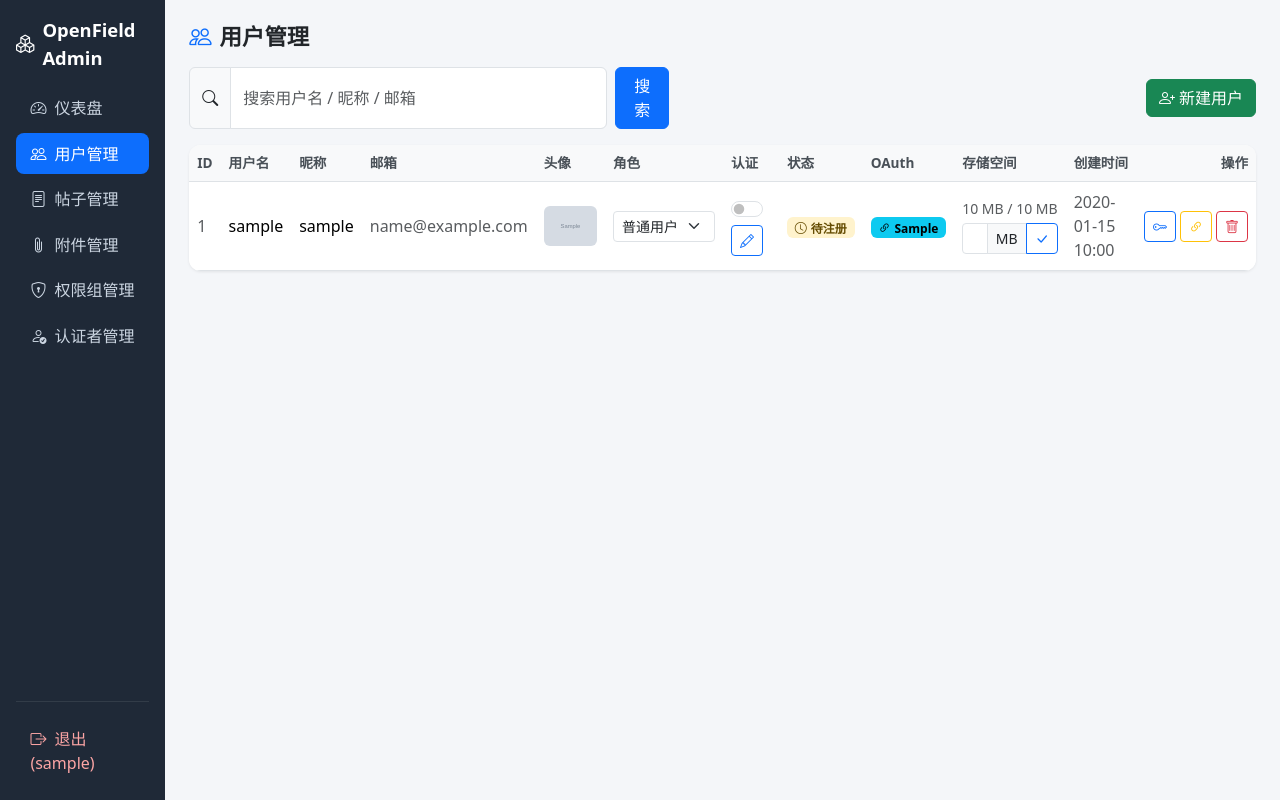
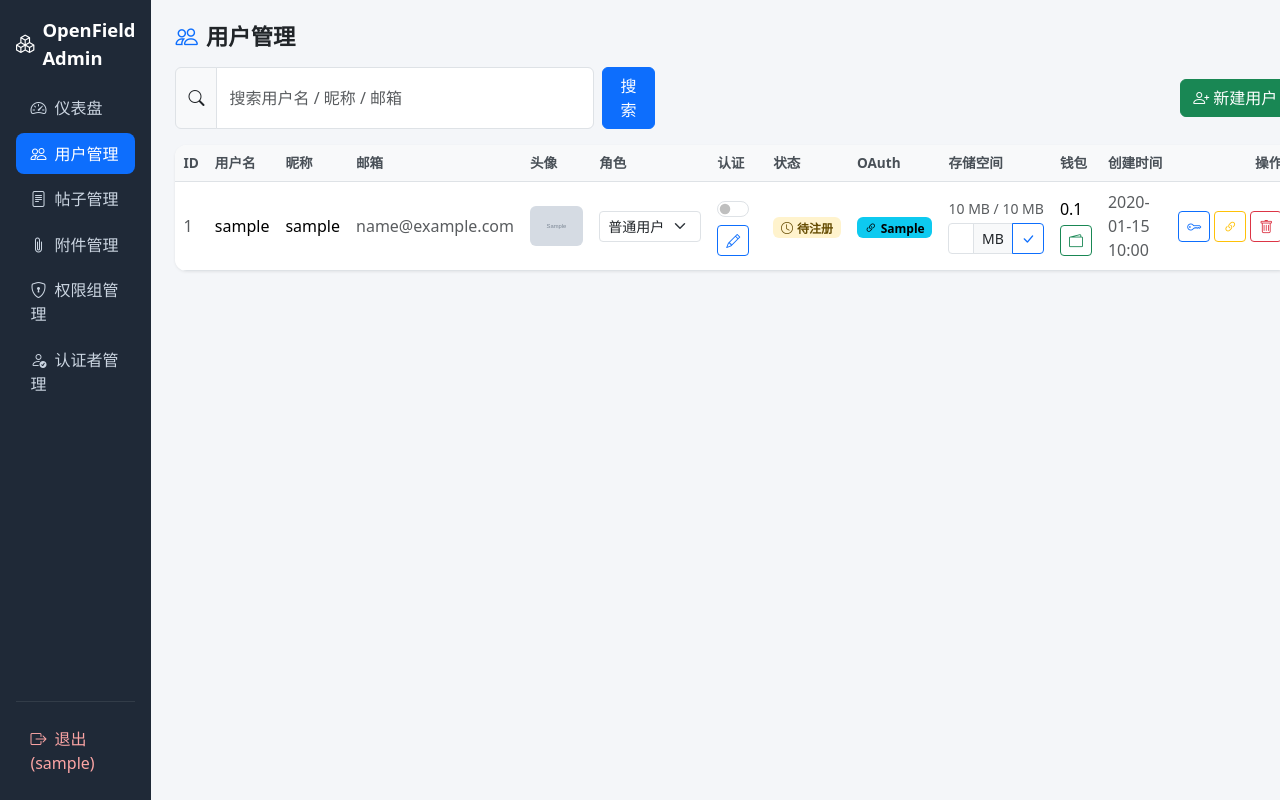
Before and after one commit to MidSanCode/OpenField-dashboard, a Flask app: page /users in a window 1280 px wide. Run offline with Flask 3, Linux system fonts and the light colour scheme; the visitor is signed in with stand-in values (Sample User, id 1); grey boxes marked "Sample" are stand-in pictures; a database or web service that is not in the repository returns one stand-in record (values such as "Sample title"); some libraries are stand-ins or nearby versions.

Commit message:
:sparkles: feat: wallet balance column and admin recharge/deduct modal

```diff
--- a/app.py
+++ b/app.py
@@ -104,7 +104,8 @@ def users():
         "SELECT u.id, u.username, u.nickname, u.email, u.avatar_url, u.role, "
         "u.needs_registration, u.oauth2_provider, u.storage_quota, u.is_verified, "
         "u.verified_note, u.verified_by, u.created_at, "
-        "COALESCE((SELECT SUM(a.size_bytes) FROM attachments a WHERE a.user_id = u.id), 0) AS storage_used "
+        "COALESCE((SELECT SUM(a.size_bytes) FROM attachments a WHERE a.user_id = u.id), 0) AS storage_used, "
+        "COALESCE((SELECT w.balance FROM wallets w WHERE w.user_id = u.id), 0) AS wallet_balance "
         "FROM users u "
     )
     if query:
@@ -173,6 +174,64 @@ def user_new():
                 app.logger.error("failed to create user: %s", e)
                 flash("Failed to create user.", "error")
     return render_template("user_new.html")
+
+
+@app.route("/users/<int:user_id>/wallet", methods=["POST"])
+@login_required
+def user_wallet(user_id):
+    user = db.fetch_one("SELECT id, username FROM users WHERE id = %s", (user_id,))
+    if not user:
+        abort(404)
+    try:
+        amount = float(request.form.get("amount", ""))
+    except ValueError:
+        flash("Invalid amount value.", "error")
+        return redirect(url_for("users"))
+    if amount == 0:
+        flash("Amount must not be zero.", "error")
+        return redirect(url_for("users"))
+    amount_cents = int(amount * 100)
+    description = request.form.get("description", "").strip() or (
+        "管理员充值" if amount_cents > 0 else "管理员扣款"
+    )
+    tx_type = "recharge" if amount_cents > 0 else "deduct"
+    try:
+        # mirror the server-side wallet adjustment in a transaction
+        conn = db.connect()
+        try:
+            with conn.cursor() as cur:
+                cur.execute(
+                    "INSERT INTO wallets (user_id, balance) VALUES (%s, 0) "
+                    "ON CONFLICT (user_id) DO NOTHING",
+                    (user_id,),
+                )
+                cur.execute(
+                    "SELECT balance FROM wallets WHERE user_id = %s FOR UPDATE",
+                    (user_id,),
+                )
+                balance = cur.fetchone()[0]
+                new_balance = balance + amount_cents
+                if new_balance < 0:
+                    flash("Insufficient balance for deduction.", "error")
+                    return redirect(url_for("users"))
+                cur.execute(
+                    "UPDATE wallets SET balance = %s, updated_at = NOW() WHERE user_id = %s",
+                    (new_balance, user_id),
+                )
+                cur.execute(
+                    "INSERT INTO wallet_transactions "
+                    "(user_id, amount, balance_after, type, description, operator_id) "
+                    "VALUES (%s, %s, %s, %s, %s, %s)",
+                    (user_id, amount_cents, new_balance, tx_type, description, session.get("admin_id")),
+                )
+                conn.commit()
+        finally:
+            conn.close()
+        flash(f"Wallet updated for '{user['username']}' (+{amount_cents / 100:g}).", "success")
+    except Exception as e:
+        app.logger.error("failed to adjust wallet: %s", e)
+        flash("Failed to adjust wallet.", "error")
+    return redirect(url_for("users"))
 
 
 @app.route("/users/<int:user_id>/role", methods=["POST"])
--- a/templates/users.html
+++ b/templates/users.html
@@ -22,7 +22,7 @@
       <thead>
         <tr>
           <th>ID</th><th>用户名</th><th>昵称</th><th>邮箱</th><th>头像</th>
-          <th>角色</th><th>认证</th><th>状态</th><th>OAuth</th><th>存储空间</th><th>创建时间</th><th class="text-end">操作</th>
+          <th>角色</th><th>认证</th><th>状态</th><th>OAuth</th><th>存储空间</th><th>钱包</th><th>创建时间</th><th class="text-end">操作</th>
         </tr>
       </thead>
       <tbody>
@@ -116,6 +116,41 @@
               </div>
             </form>
           </td>
+          <td>
+            <div class="text-nowrap fw-medium">{{ (u.wallet_balance / 100) | round(2) }}</div>
+            <button class="btn btn-sm btn-outline-success mt-1" data-bs-toggle="modal" data-bs-target="#walletModal{{ u.id }}" title="调整余额">
+              <i class="bi bi-wallet2"></i>
+            </button>
+            <div class="modal fade" id="walletModal{{ u.id }}" tabindex="-1" aria-hidden="true">
+              <div class="modal-dialog modal-dialog-centered">
+                <div class="modal-content text-start">
+                  <form method="post" action="{{ url_for('user_wallet', user_id=u.id) }}">
+                    <div class="modal-header">
+                      <h5 class="modal-title"><i class="bi bi-wallet2 me-2"></i>调整钱包：{{ u.username }}</h5>
+                      <button type="button" class="btn-close" data-bs-dismiss="modal" aria-label="Close"></button>
+                    </div>
+                    <div class="modal-body">
+                      <p class="text-muted small mb-3">
+                        当前余额：<strong>{{ (u.wallet_balance / 100) | round(2) }}</strong>（正值充值，负值扣款）
+                      </p>
+                      <div class="mb-3">
+                        <label class="form-label">金额</label>
+                        <input type="number" step="0.01" class="form-control" name="amount" required placeholder="例如：100 或 -50">
+                      </div>
+                      <div class="mb-3">
+                        <label class="form-label">备注（可选）</label>
+                        <input type="text" class="form-control" name="description" placeholder="说明本次变动原因">
+                      </div>
+                    </div>
+                    <div class="modal-footer">
+                      <button type="button" class="btn btn-outline-secondary" data-bs-dismiss="modal">取消</button>
+                      <button type="submit" class="btn btn-success"><i class="bi bi-check-lg me-1"></i>确认</button>
+                    </div>
+                  </form>
+                </div>
+              </div>
+            </div>
+          </td>
           <td class="text-muted">{{ u.created_at.strftime('%Y-%m-%d %H:%M') }}</td>
           <td class="text-end">
             <div class="d-inline-flex gap-1">
@@ -165,7 +200,7 @@
           </td>
         </tr>
         {% else %}
-        <tr><td colspan="12" class="text-center text-muted py-4">没有找到用户</td></tr>
+        <tr><td colspan="13" class="text-center text-muted py-4">没有找到用户</td></tr>
         {% endfor %}
       </tbody>
     </table>
```
